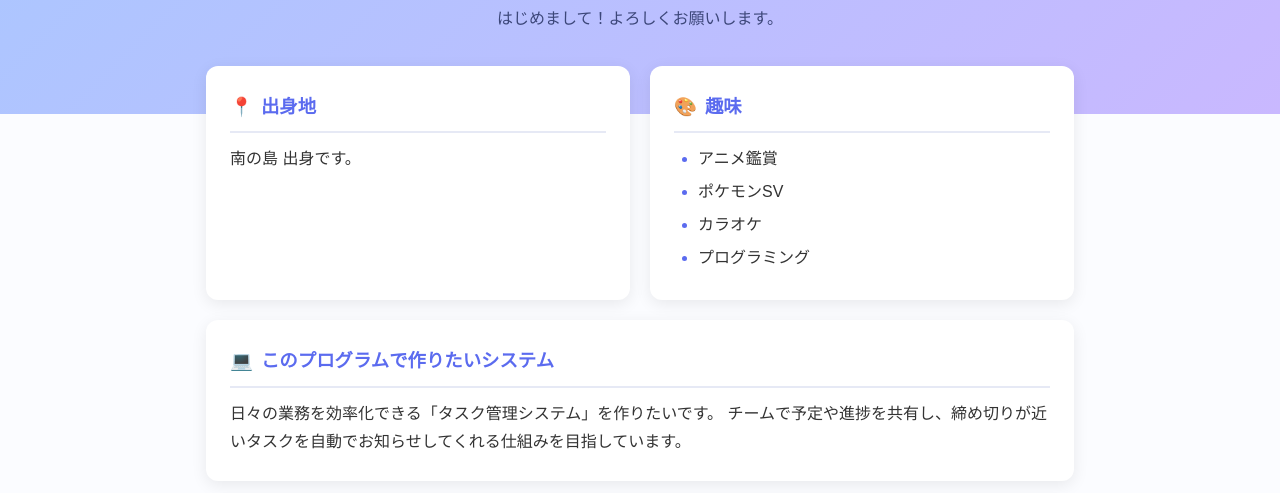
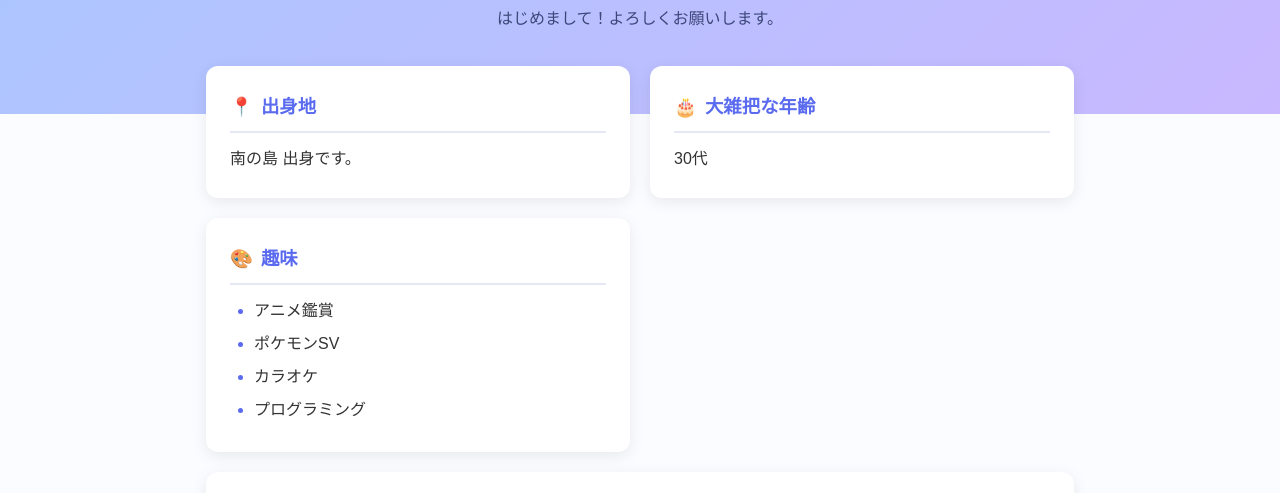
Before and after one commit to kuniyoshi-w/claude-practice, a plain HTML site: page index.html in a window 1280 px wide. Shown: the part 256-749 px from the top of the page. Drawn offline with Linux system fonts and the light colour scheme.

Commit message:
自己紹介ページに「大雑把な年齢」欄を追加
Co-Authored-By: Claude Opus 5.5 <noreply@anthropic.com>

```diff
--- a/index.html
+++ b/index.html
@@ -19,6 +19,12 @@
       <h2><span class="icon">📍</span>出身地</h2>
       <!-- ▼ 出身地を書き換えてください -->
       <p>南の島 出身です。</p>
+    </section>
+
+    <section class="card">
+      <h2><span class="icon">🎂</span>大雑把な年齢</h2>
+      <!-- ▼ 年齢を書き換えてください -->
+      <p>30代</p>
     </section>
 
     <section class="card">
```
